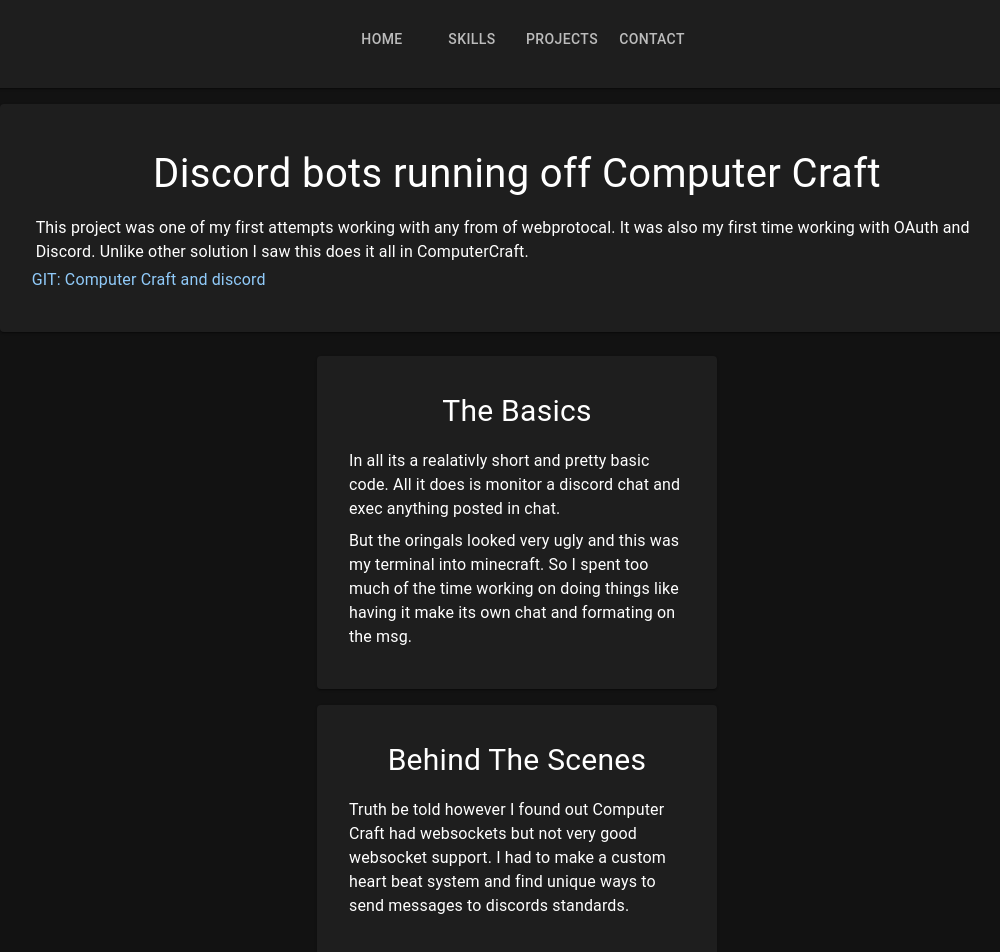
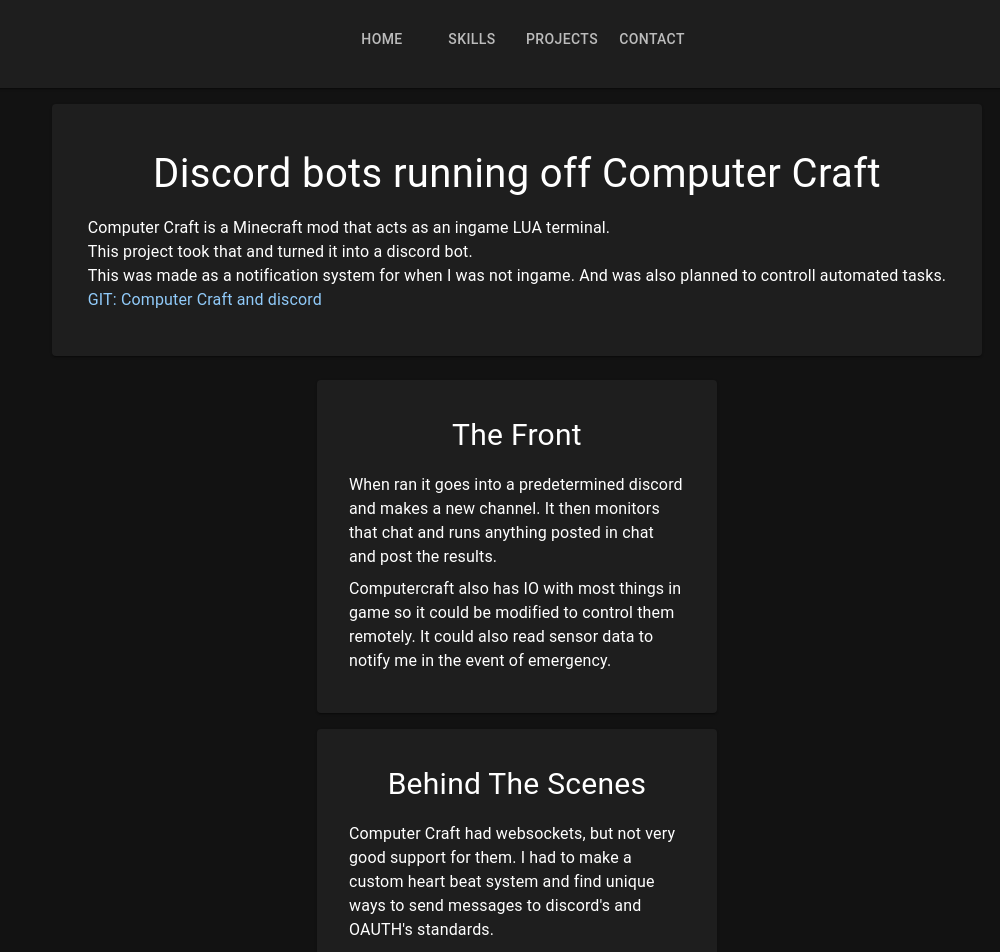
Before and after one commit to peoplestealusernames/website, a React (Create React App) app: page /website/projects/CCDiscord in a window 1280 px wide. Shown: the top 952 px of the page, without its empty margins (123-1123 px from the left). Built offline with nearby package versions, Linux system fonts and the light colour scheme.

Commit message:
CCDiscord: Redesign

```diff
--- a/src/pages/Projects/CCDiscord.tsx
+++ b/src/pages/Projects/CCDiscord.tsx
@@ -18,16 +18,22 @@
                 }}>
                     Discord bots running off Computer Craft
                 </Typography>
-                <Typography sx={{ p: .5 }}>
-                    This project was one of my first attempts working with any from of webprotocal.
-                    It was also my first time working with OAuth and Discord.
-                    Unlike other solution I saw this does it all in ComputerCraft.
-                </Typography>
-                <Link href="https://github.com/peoplestealusernames/Computer-Craft-and-discord/" underline='hover'>
+                <Grid sx={{ p: .5 }}>
                     <Typography>
-                        GIT: Computer Craft and discord
+                        Computer Craft is a Minecraft mod that acts as an ingame LUA terminal.
                     </Typography>
-                </Link>
+                    <Typography>
+                        This project took that and turned it into a discord bot.
+                    </Typography>
+                    <Typography>
+                        This was made as a notification system for when I was not ingame. And was also planned to controll automated tasks.
+                    </Typography>
+                    <Link href="https://github.com/peoplestealusernames/Computer-Craft-and-discord/" underline='hover'>
+                        <Typography>
+                            GIT: Computer Craft and discord
+                        </Typography>
+                    </Link>
+                </Grid>
             </CardContent>
         </Card>
         <Grid container sx={{ p: 2 }} spacing={3}
@@ -40,17 +46,15 @@
             <Card sx={{ m: 1, p: 1, maxWidth: 400, textAlign: "left" }}>
                 <CardContent>
                     <Typography sx={{ p: 1, fontSize: 30, textAlign: "center" }}>
-                        The Basics
+                        The Front
                     </Typography>
                     <Typography sx={{ m: 1 }}>
-                        In all its a realativly short and pretty basic code.
-                        All it does is monitor a discord chat and exec anything posted in chat.
+                        When ran it goes into a predetermined discord and makes a new channel.
+                        It then monitors that chat and runs anything posted in chat and post the results.
                     </Typography>
                     <Typography sx={{ m: 1 }}>
-                        But the oringals looked very ugly and this was my terminal into minecraft.
-                        So I spent too much of the time working on doing things like
-                        having it make its own chat and
-                        formating on the msg.
+                        Computercraft also has IO with most things in game so it could be modified to control them remotely.
+                        It could also read sensor data to notify me in the event of emergency.
                     </Typography>
                 </CardContent>
             </Card>
@@ -60,10 +64,9 @@
                         Behind The Scenes
                     </Typography>
                     <Typography sx={{ m: 1 }}>
-                        Truth be told however I found out Computer Craft had websockets
-                        but not very good websocket support.
+                        Computer Craft had websockets, but not very good support for them.
                         I had to make a custom heart beat system and find unique ways to send
-                        messages to discords standards.
+                        messages to discord's and OAUTH's standards.
                     </Typography>
                 </CardContent>
             </Card>
```
